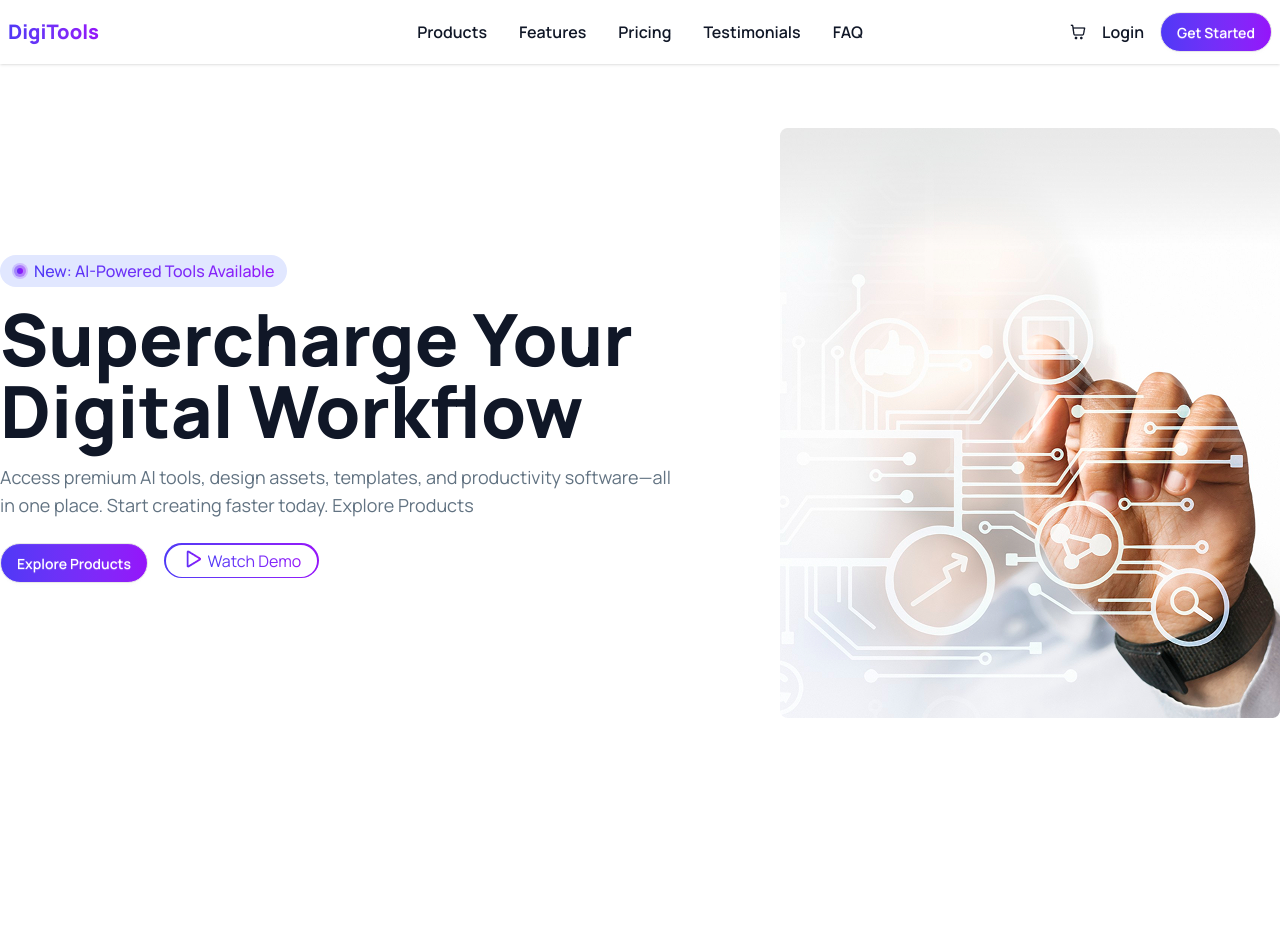
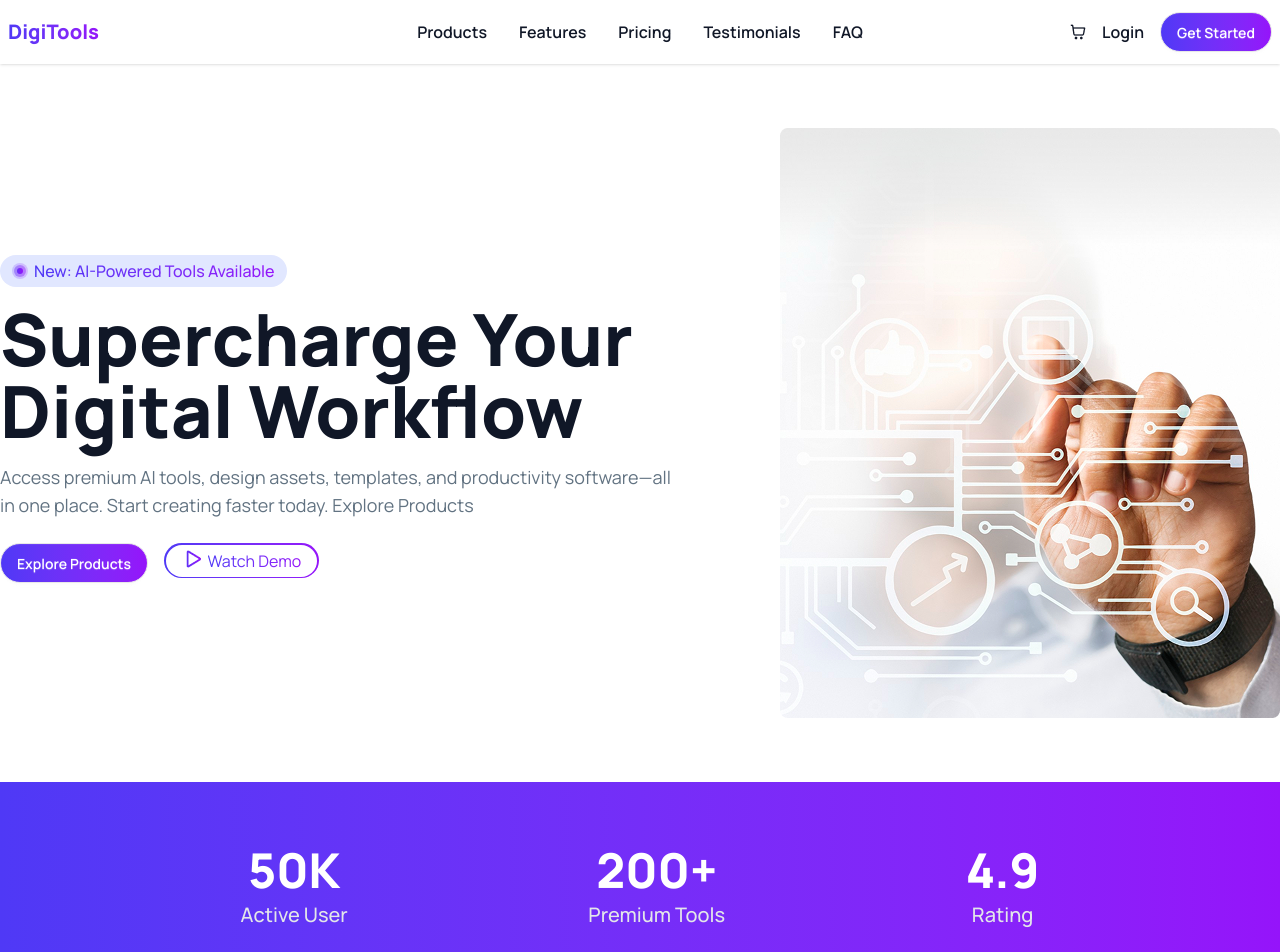
Before and after one commit to AMIRUL1104/DigiTools, a React (Vite) app: page / in a window 1280 px wide. Shown: the top 952 px of the page. Before the commit the page ends 800 px from the top, so only its background shows below. Built offline with nearby package versions, Linux system fonts and the light colour scheme.

Commit message:
seccess section add

```diff
--- a/src/App.jsx
+++ b/src/App.jsx
@@ -1,7 +1,11 @@
 import Navbar from "./components/NavBar/navbar";
 import Banner from "./components/Banner/Banner";
+import "./App.css";
+import Success from "./components/Success/Success";
+
+// hooks
 // import { use } from "react";
-import "./App.css";
+
 // let dataPromise = fetch("/Products.json").then((res) => res.json());
 
 function App() {
@@ -12,6 +16,7 @@ function App() {
     <div className="max-w-400 mx-auto">
       <Navbar />
       <Banner />
+      <Success />
     </div>
   );
 }
--- /dev/null
+++ b/src/components/Success/Success.jsx
@@ -0,0 +1,23 @@
+function Success() {
+  const successData = [
+    { number: "50K", label: "active user" },
+    { number: "200+", label: "premium tools" },
+    { number: "4.9", label: "rating" },
+  ];
+  return (
+    <section className=" mx-auto my-16 py-16  flex max-sm:flex-1 items-center justify-evenly bg-linear-to-r from-[#4f39f6] to-[#9514fa] ">
+      {successData.map((data) => (
+        <div className="flex flex-col items-center gap-1.5">
+          <h1 className=" text-4xl sm:text-5xl text-white font-extrabold">
+            {data.number}
+          </h1>
+          <p className=" text-base sm:text-[20px] text-[#e3e6e9] font-medium capitalize ">
+            {data.label}
+          </p>
+        </div>
+      ))}
+    </section>
+  );
+}
+
+export default Success;
```
